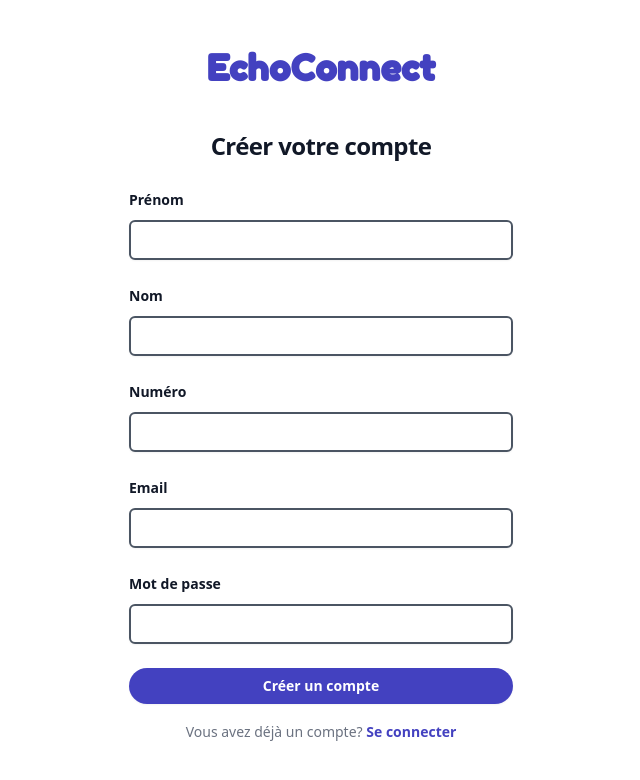
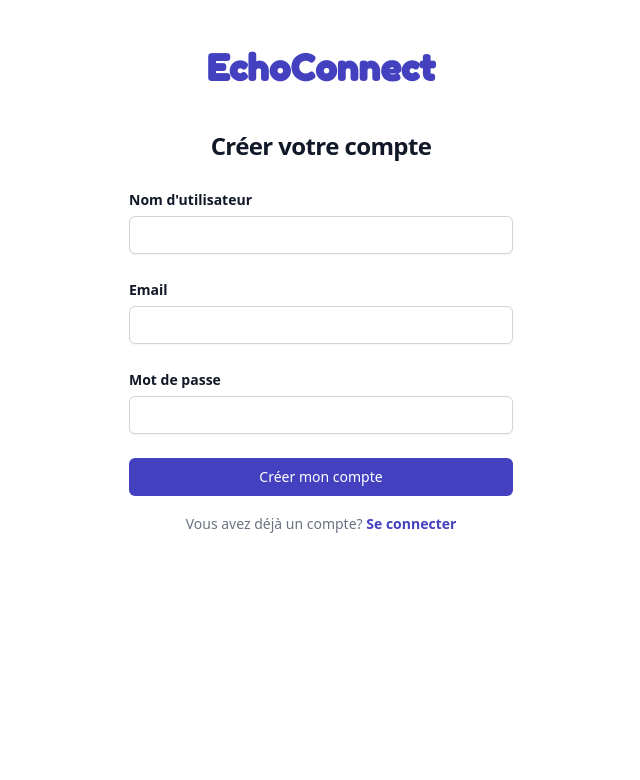
Before and after one commit to antoine-gourgue/EchoConnect-frontend, a Vue app: page /register in a window 1280 px wide. Shown: the top 780 px of the page, without its empty margins (319-959 px from the left). Built offline with nearby package versions, Linux system fonts and the light colour scheme.

Commit message:
feat: register

```diff
--- a/src/components/common/RegisterInput.vue
+++ /dev/null
@@ -1,79 +0,0 @@
-<template>
-  <div>
-    <label for="firstname"
-           class="block text-sm font-semibold leading-6 text-gray-900">Prénom</label>
-
-    <div class="mt-2">
-      <input id="firstname"
-             name="firstname"
-             type="text"
-             autocomplete="text"
-             required
-             class= "border-gray-600 focus:border-indigo-700 outline-none block w-full rounded-md border-2 py-1.5 text-gray-900 shadow-sm
-             placeholder:text-gray-400 pl-[14px] sm:text-sm sm:leading-6">
-    </div>
-  </div>
-
-  <div>
-    <label for="name"
-           class="block text-sm font-semibold leading-6 text-gray-900">Nom</label>
-
-    <div class="mt-2">
-      <input id="name"
-             name="name"
-             type="text"
-             autocomplete="text"
-             required
-             class= "border-gray-600 focus:border-indigo-700 outline-none block w-full rounded-md border-2 py-1.5 text-gray-900 shadow-sm
-             placeholder:text-gray-400 pl-[14px] sm:text-sm sm:leading-6">
-    </div>
-  </div>
-
-  <div>
-    <label for="phone"
-           class="block text-sm font-semibold leading-6 text-gray-900">Numéro</label>
-
-    <div class="mt-2">
-      <input id="phone-number"
-             name="phone-number"
-             maxlength="14"
-             type="tel"
-             autocomplete="tel"
-             required
-             class= "border-gray-600 focus:border-indigo-700 outline-none block w-full rounded-md border-2 py-1.5 text-gray-900 shadow-sm
-             placeholder:text-gray-400 pl-[14px] sm:text-sm sm:leading-6">
-    </div>
-  </div>
-
-  <div>
-    <label for="email"
-           class="block text-sm font-semibold leading-6 text-gray-900">Email</label>
-
-    <div class="mt-2">
-      <input id="email"
-             name="email"
-             type="email"
-             autocomplete="email"
-             required
-             class= "border-gray-600 focus:border-indigo-700 outline-none block w-full rounded-md border-2 py-1.5 text-gray-900 shadow-sm
-             placeholder:text-gray-400 pl-[14px] sm:text-sm sm:leading-6">
-    </div>
-  </div>
-
-  <div>
-    <div class="flex items-center justify-between">
-      <label for="password"
-             class="block text-sm font-semibold leading-6 text-gray-900">Mot de passe</label>
-    </div>
-    <div class="mt-2">
-      <input id="password"
-             name="password"
-             type="password"
-             autocomplete="current-password"
-             required
-             class= "border-gray-600 focus:border-indigo-700 outline-none block w-full rounded-md border-2 py-1.5 text-gray-900 shadow-sm  placeholder:text-gray-400 pl-[14px] sm:text-sm sm:leading-6">
-    </div>
-  </div>
-</template>
-<script setup lang="ts">
-</script>
--- a/src/views/HomeView.vue
+++ b/src/views/HomeView.vue
@@ -28,7 +28,7 @@
 
           <button
               @click="openCreateChannelModal = true"
-              class="bg-blue-500 hover:bg-blue-700 text-white font-bold py-2 px-4 rounded">
+              class="relative flex justify-center py-2 px-4 border border-transparent text-sm font-medium rounded-md text-white bg-[#4341C0] hover:bg-indigo-700 focus:outline-none">
             Créer mon premier salon
           </button>
         </div>
--- a/src/views/RegisterView.vue
+++ b/src/views/RegisterView.vue
@@ -7,12 +7,39 @@
       </h2>
       <h2 class="mt-10 text-center text-2xl font-bold leading-9 tracking-tight text-gray-900">Créer votre compte</h2>
       <div class="mt-6 sm:mx-auto sm:w-full sm:max-w-sm">
-          <form class="space-y-6" action="#" method="POST">
-            <RegisterInput/>
-            <button
-                type="submit"
-                class="flex w-full justify-center rounded-full bg-[#4341C0] px-3 py-1.5 text-sm font-semibold leading-6 text-white shadow-sm hover:bg-indigo-500 focus-visible:outline focus-visible:outline-2 focus-visible:outline-offset-2 focus-visible:outline-indigo-600">
-              Créer un compte
+        <form
+            class="space-y-6"
+            @submit.prevent="handleSubmit"
+        >
+          <div>
+            <label for="username" class="block text-sm font-semibold leading-6 text-gray-900">
+              Nom d'utilisateur
+            </label>
+            <div class="mt-1">
+              <input v-model="values.username"
+                     id="username"
+                     type="text"
+                     autocomplete="username"
+                     required
+                     class="appearance-none block w-full px-3 py-2 border border-gray-300 rounded-md shadow-sm placeholder-gray-400 focus:outline-none focus:ring-indigo-500 focus:border-indigo-500 sm:text-sm"
+              />
+            </div>
+          </div>
+          <div>
+            <label for="email" class="block text-sm font-semibold leading-6 text-gray-900">Email</label>
+            <div class="mt-1">
+              <input v-model="values.email" id="email" type="email" autocomplete="email" required class="appearance-none block w-full px-3 py-2 border border-gray-300 rounded-md shadow-sm placeholder-gray-400 focus:outline-none focus:ring-indigo-500 focus:border-indigo-500 sm:text-sm" />
+            </div>
+          </div>
+          <div>
+            <label for="password" class="block text-sm font-semibold leading-6 text-gray-900">Mot de passe</label>
+            <div class="mt-1">
+              <input v-model="values.password" id="password" type="password" autocomplete="current-password" required class="appearance-none block w-full px-3 py-2 border border-gray-300 rounded-md shadow-sm placeholder-gray-400 focus:outline-none focus:ring-indigo-500 focus:border-indigo-500 sm:text-sm" />
+            </div>
+          </div>
+
+          <button type="submit" class="group relative w-full flex justify-center py-2 px-4 border border-transparent text-sm font-medium rounded-md text-white bg-[#4341C0] hover:bg-indigo-700 focus:outline-none focus:ring-2 focus:ring-offset-2 focus:ring-indigo-500">
+            Créer mon compte
           </button>
 
         </form>
@@ -29,6 +56,35 @@
 </template>
 
 <script setup lang="ts">
-    import RegisterInput from "@/components/common/RegisterInput.vue";
+import {ref} from "vue";
+import axios from "axios";
+import router from "@/router";
 
+/* REFS */
+const values = ref({
+  username: '',
+  email: '',
+  password: '',
+});
+
+/* METHODS */
+const handleSubmit = async () => {
+  try {
+    await axios.post('http://localhost:3001/users/create', values.value);
+    try {
+      const loginResponse = await axios.post('http://localhost:3001/login', {
+        email: values.value.email,
+        password: values.value.password
+      });
+      localStorage.setItem('token', loginResponse.data.token);
+      localStorage.setItem('user', JSON.stringify(loginResponse.data.user));
+      await router.push({ name: 'home' });
+    } catch (e) {
+      console.error("Échec de la connexion: " + (e.response?.data?.message || "Erreur inconnue"));
+      await router.push({ name: 'login' });
+    }
+  } catch (error) {
+    alert("Échec de la connexion: " + (error.response?.data?.message || "Erreur inconnue"));
+  }
+}
 </script>
```
Lines whose indentation alone changed are shown as unchanged.
